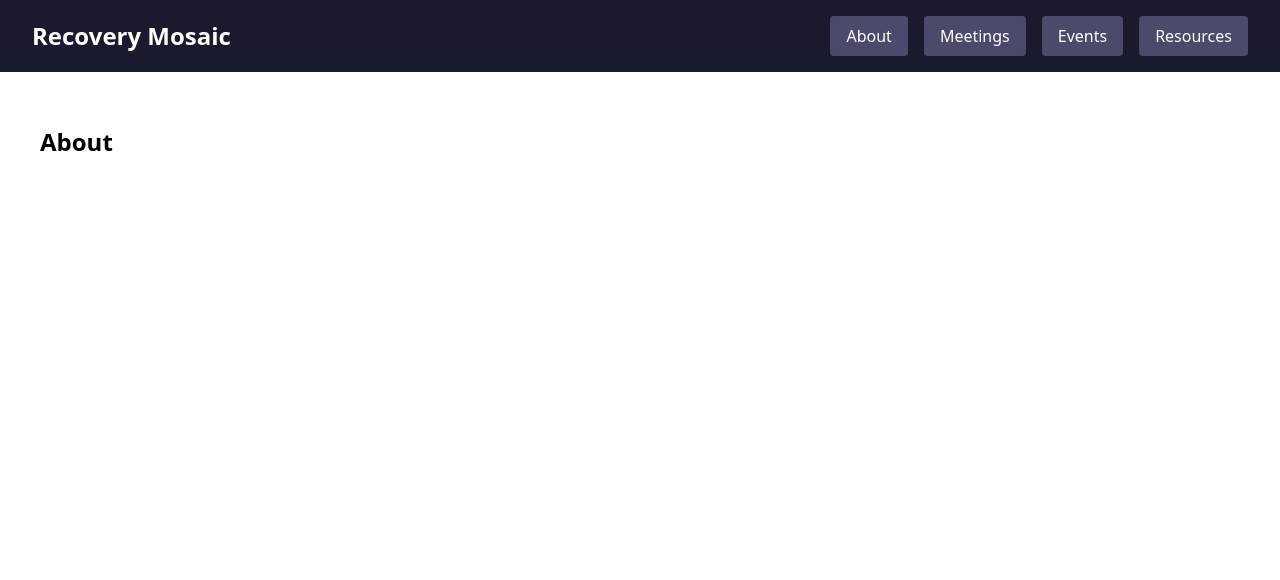
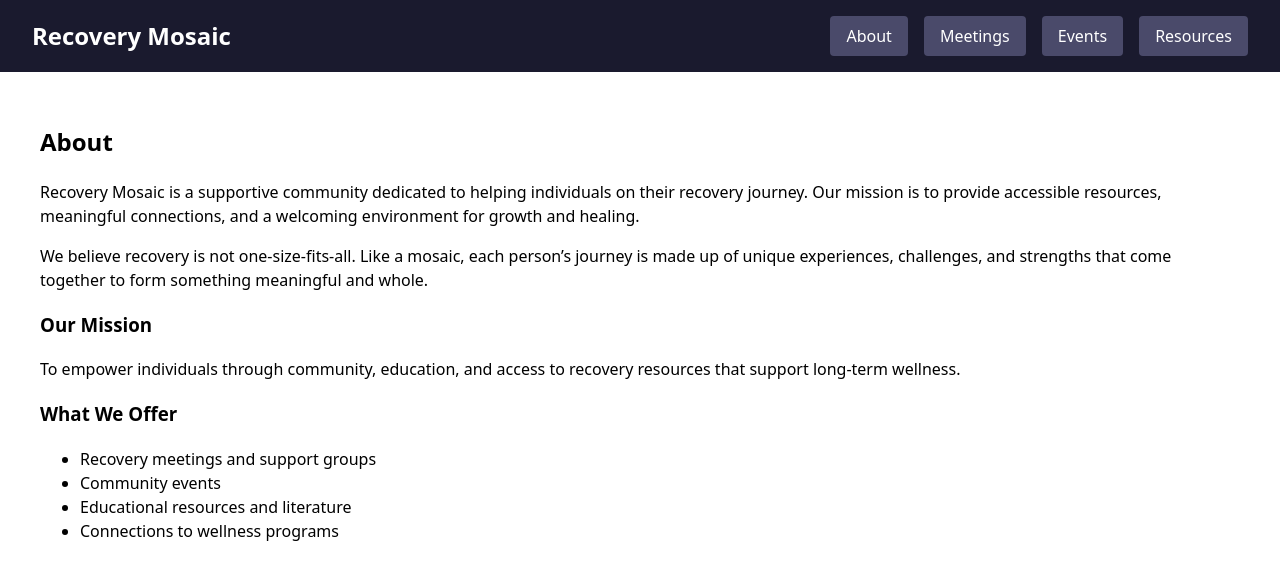
Before and after one commit to marthbear/Recovery-Mosaic, a React (Vite) app: page /about in a window 1280 px wide. Shown: the top 580 px of the page. Built offline with nearby package versions, Linux system fonts and the light colour scheme.

Commit message:
About.jsx

```diff
--- a/src/pages/About.jsx
+++ b/src/pages/About.jsx
@@ -2,6 +2,31 @@ function About() {
   return (
     <div className="page">
       <h2>About</h2>
+        <p>
+          Recovery Mosaic is a supportive community dedicated to helping individuals
+          on their recovery journey. Our mission is to provide accessible resources,
+          meaningful connections, and a welcoming environment for growth and healing.
+        </p>
+
+        <p>
+          We believe recovery is not one-size-fits-all. Like a mosaic, each person’s
+          journey is made up of unique experiences, challenges, and strengths that
+          come together to form something meaningful and whole.
+        </p>
+
+        <h3>Our Mission</h3>
+        <p>
+          To empower individuals through community, education, and access to recovery
+          resources that support long-term wellness.
+        </p>
+
+        <h3>What We Offer</h3>
+        <ul>
+          <li>Recovery meetings and support groups</li>
+          <li>Community events</li>
+          <li>Educational resources and literature</li>
+          <li>Connections to wellness programs</li>
+        </ul>
     </div>
   )
 }
```
